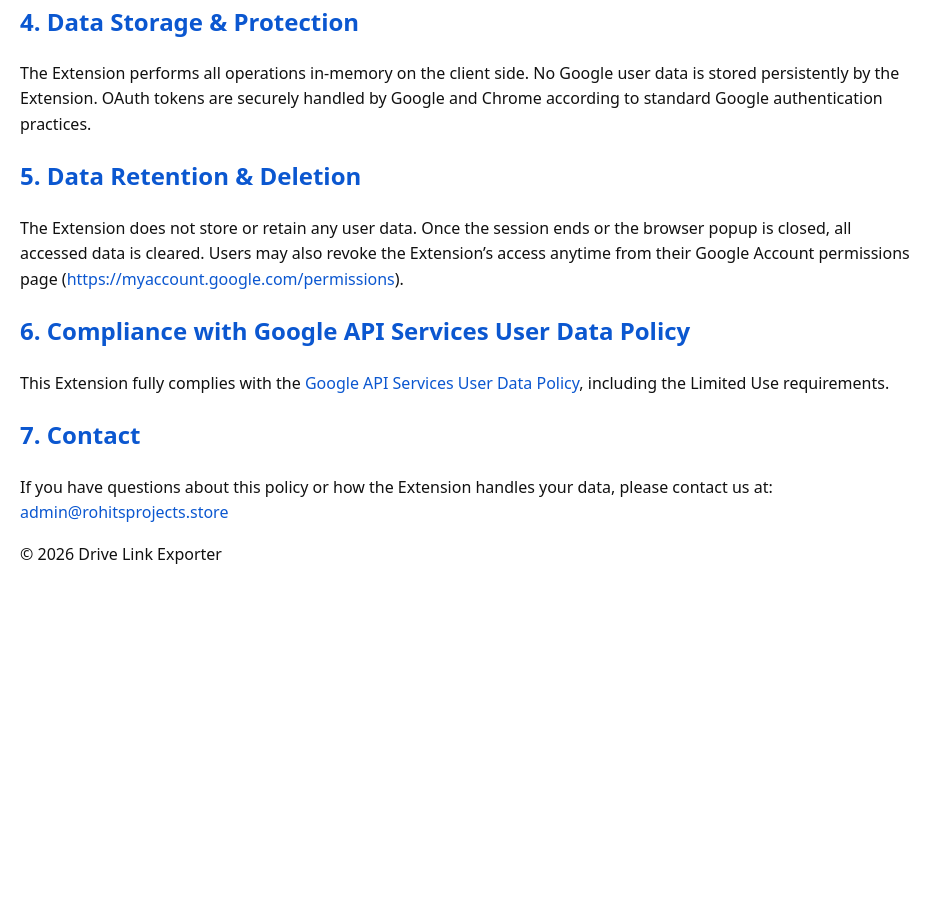
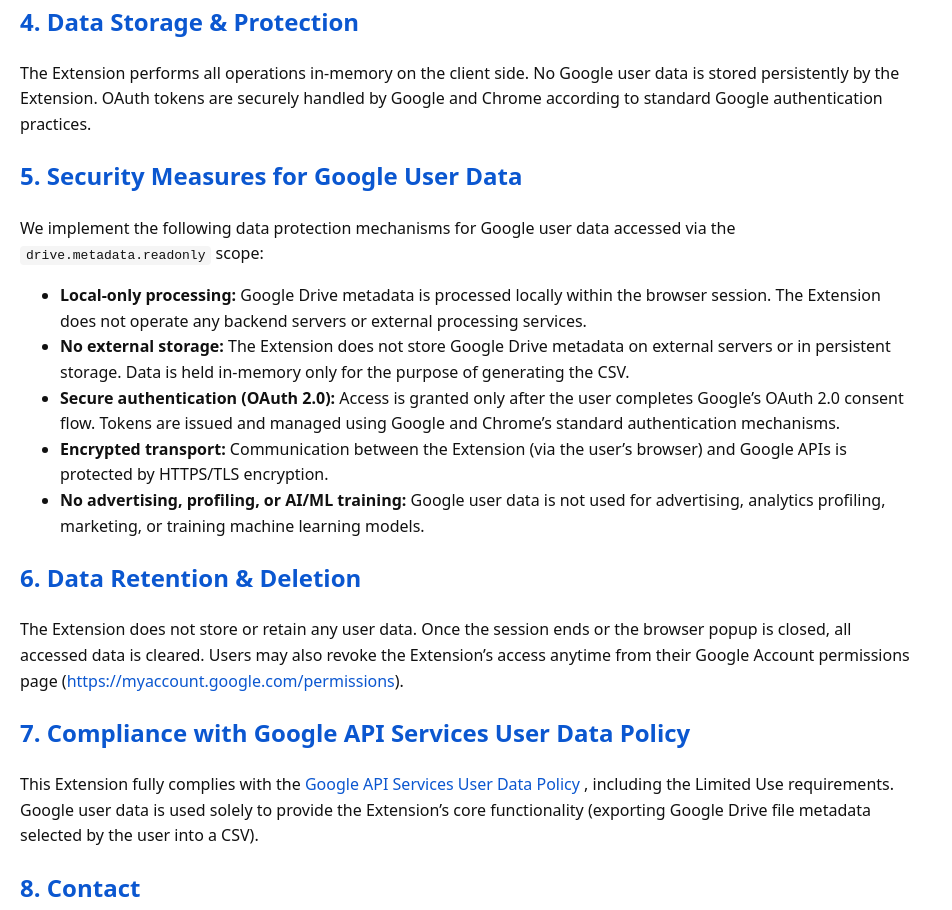
Before and after one commit to jainrohitmr-boop/rohitsprojects-site, a plain HTML site: page privacy.html in a window 1280 px wide. Shown: the part 715-1625 px from the top of the page, without its empty margins (0-952 px from the left). Before the commit the page ends 1318 px from the top, so only its background shows below. Drawn offline with Linux system fonts and the light colour scheme.

Commit message:
Update privacy.html

```diff
--- a/privacy.html
+++ b/privacy.html
@@ -19,6 +19,7 @@
     }
     a { color: #0b57d0; text-decoration: none; }
     a:hover { text-decoration: underline; }
+    code { background: #f5f5f5; padding: 2px 6px; border-radius: 4px; }
   </style>
 </head>
 <body>
@@ -26,46 +27,94 @@
 
   <p>Effective Date: October 2025</p>
 
-  <p>Drive Link Exporter (“the Extension”) is a Chrome extension designed to help users
+  <p>
+    Drive Link Exporter (“the Extension”) is a Chrome extension designed to help users
     export Google Drive file metadata (such as file names, IDs, and links) from folders they select.
     We value your privacy and are committed to protecting your data. This policy explains what data we access,
-  how we use it, and how it is protected.</p>
+    how we use it, and how it is protected.
+  </p>
 
   <h2>1. Data Accessed</h2>
-  <p>The extension requests read-only access to Google Drive metadata through the scope:
+  <p>
+    The extension requests read-only access to Google Drive metadata through the scope:
     <code>https://www.googleapis.com/auth/drive.metadata.readonly</code>.
     The Extension never reads, downloads, or modifies file contents.
     It only accesses metadata such as file name, ID, MIME type, size, and webViewLink/webContentLink values
-    for the files within the Google Drive folder you explicitly choose.</p>
+    for the files within the Google Drive folder you explicitly choose.
+  </p>
 
   <h2>2. Data Usage</h2>
-  <p>The accessed metadata is used solely to generate a CSV file containing the file listing
+  <p>
+    The accessed metadata is used solely to generate a CSV file containing the file listing
     of the selected Google Drive folder. All processing occurs locally in your browser session.
-  No data is transmitted to, stored on, or processed by any external servers.</p>
+    No data is transmitted to, stored on, or processed by any external servers.
+  </p>
 
   <h2>3. Data Sharing</h2>
-  <p>Drive Link Exporter does not share, sell, or disclose Google user data or metadata
-  with any third party. The Extension does not use any analytics, advertising, or tracking services.</p>
+  <p>
+    Drive Link Exporter does not share, sell, or disclose Google user data or metadata
+    with any third party. The Extension does not use any analytics, advertising, or tracking services.
+  </p>
 
   <h2>4. Data Storage & Protection</h2>
-  <p>The Extension performs all operations in-memory on the client side.
+  <p>
+    The Extension performs all operations in-memory on the client side.
     No Google user data is stored persistently by the Extension.
-  OAuth tokens are securely handled by Google and Chrome according to standard Google authentication practices.</p>
+    OAuth tokens are securely handled by Google and Chrome according to standard Google authentication practices.
+  </p>
 
-  <h2>5. Data Retention & Deletion</h2>
-  <p>The Extension does not store or retain any user data.
+  <!-- ✅ Added section to explicitly describe data protection mechanisms (Google reviewer expectation) -->
+  <h2>5. Security Measures for Google User Data</h2>
+  <p>
+    We implement the following data protection mechanisms for Google user data accessed via the
+    <code>drive.metadata.readonly</code> scope:
+  </p>
+  <ul>
+    <li>
+      <strong>Local-only processing:</strong> Google Drive metadata is processed locally within the browser session.
+      The Extension does not operate any backend servers or external processing services.
+    </li>
+    <li>
+      <strong>No external storage:</strong> The Extension does not store Google Drive metadata on external servers
+      or in persistent storage. Data is held in-memory only for the purpose of generating the CSV.
+    </li>
+    <li>
+      <strong>Secure authentication (OAuth 2.0):</strong> Access is granted only after the user completes Google’s
+      OAuth 2.0 consent flow. Tokens are issued and managed using Google and Chrome’s standard authentication mechanisms.
+    </li>
+    <li>
+      <strong>Encrypted transport:</strong> Communication between the Extension (via the user’s browser) and Google APIs
+      is protected by HTTPS/TLS encryption.
+    </li>
+    <li>
+      <strong>No advertising, profiling, or AI/ML training:</strong> Google user data is not used for advertising,
+      analytics profiling, marketing, or training machine learning models.
+    </li>
+  </ul>
+
+  <h2>6. Data Retention & Deletion</h2>
+  <p>
+    The Extension does not store or retain any user data.
     Once the session ends or the browser popup is closed, all accessed data is cleared.
     Users may also revoke the Extension’s access anytime from their Google Account
-  permissions page (<a href="https://myaccount.google.com/permissions" target="_blank">https://myaccount.google.com/permissions</a>).</p>
+    permissions page
+    (<a href="https://myaccount.google.com/permissions" target="_blank" rel="noopener">https://myaccount.google.com/permissions</a>).
+  </p>
 
-  <h2>6. Compliance with Google API Services User Data Policy</h2>
-  <p>This Extension fully complies with the
-  <a href="https://developers.google.com/terms/api-services-user-data-policy" target="_blank">
-  Google API Services User Data Policy</a>, including the Limited Use requirements.</p>
+  <h2>7. Compliance with Google API Services User Data Policy</h2>
+  <p>
+    This Extension fully complies with the
+    <a href="https://developers.google.com/terms/api-services-user-data-policy" target="_blank" rel="noopener">
+      Google API Services User Data Policy
+    </a>, including the Limited Use requirements. Google user data is used solely to provide the Extension’s
+    core functionality (exporting Google Drive file metadata selected by the user into a CSV).
+  </p>
 
-  <h2>7. Contact</h2>
-  <p>If you have questions about this policy or how the Extension handles your data,
-  please contact us at: <a href="mailto:admin@rohitsprojects.store">admin@rohitsprojects.store</a></p>
+  <h2>8. Contact</h2>
+  <p>
+    If you have questions about this policy or how the Extension handles your data,
+    please contact us at: <a href="mailto:admin@rohitsprojects.store">admin@rohitsprojects.store</a>
+  </p>
 
   <p>© <span id="y"></span> Drive Link Exporter</p>
 
```
Lines whose indentation alone changed are shown as unchanged.
